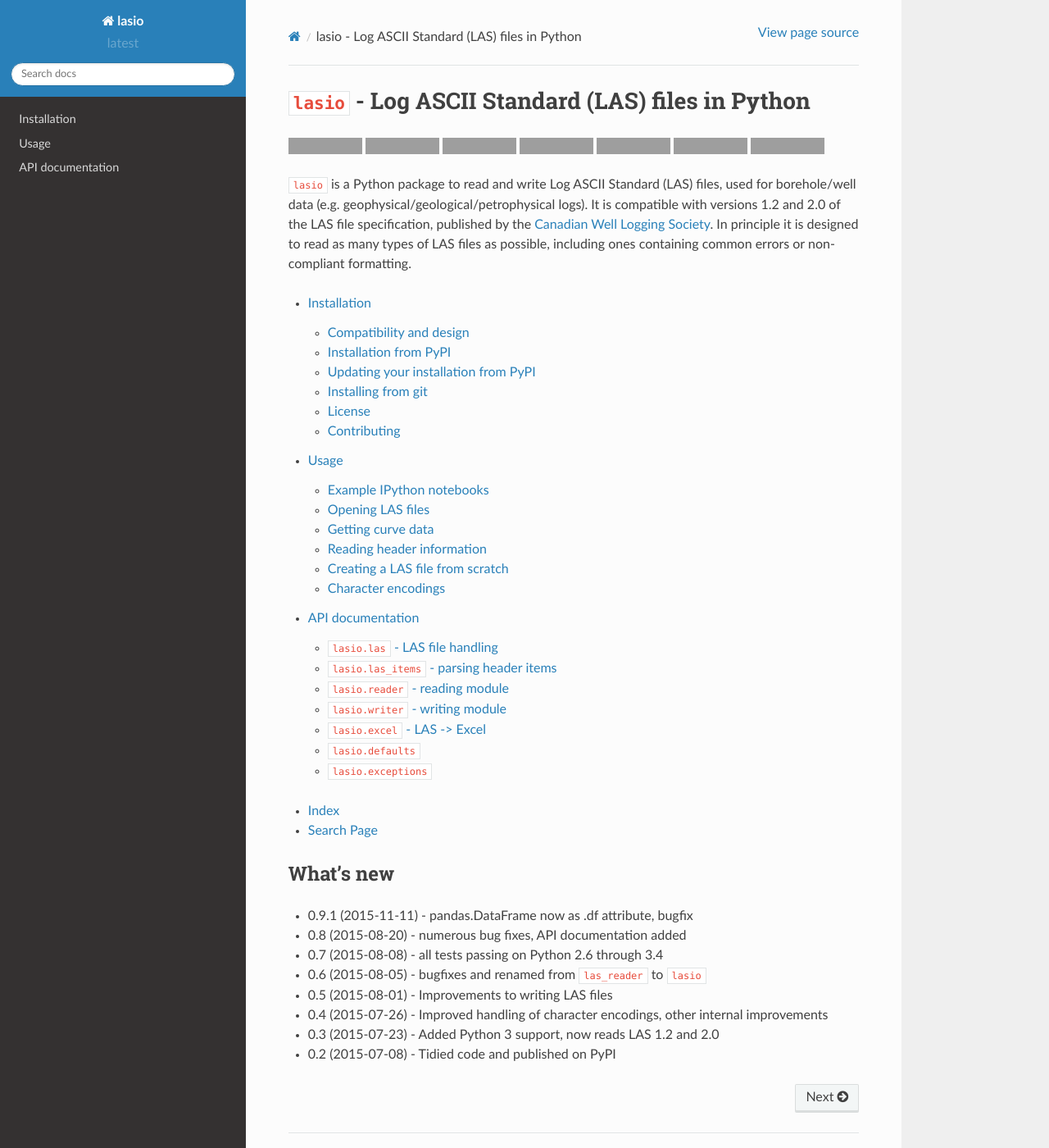
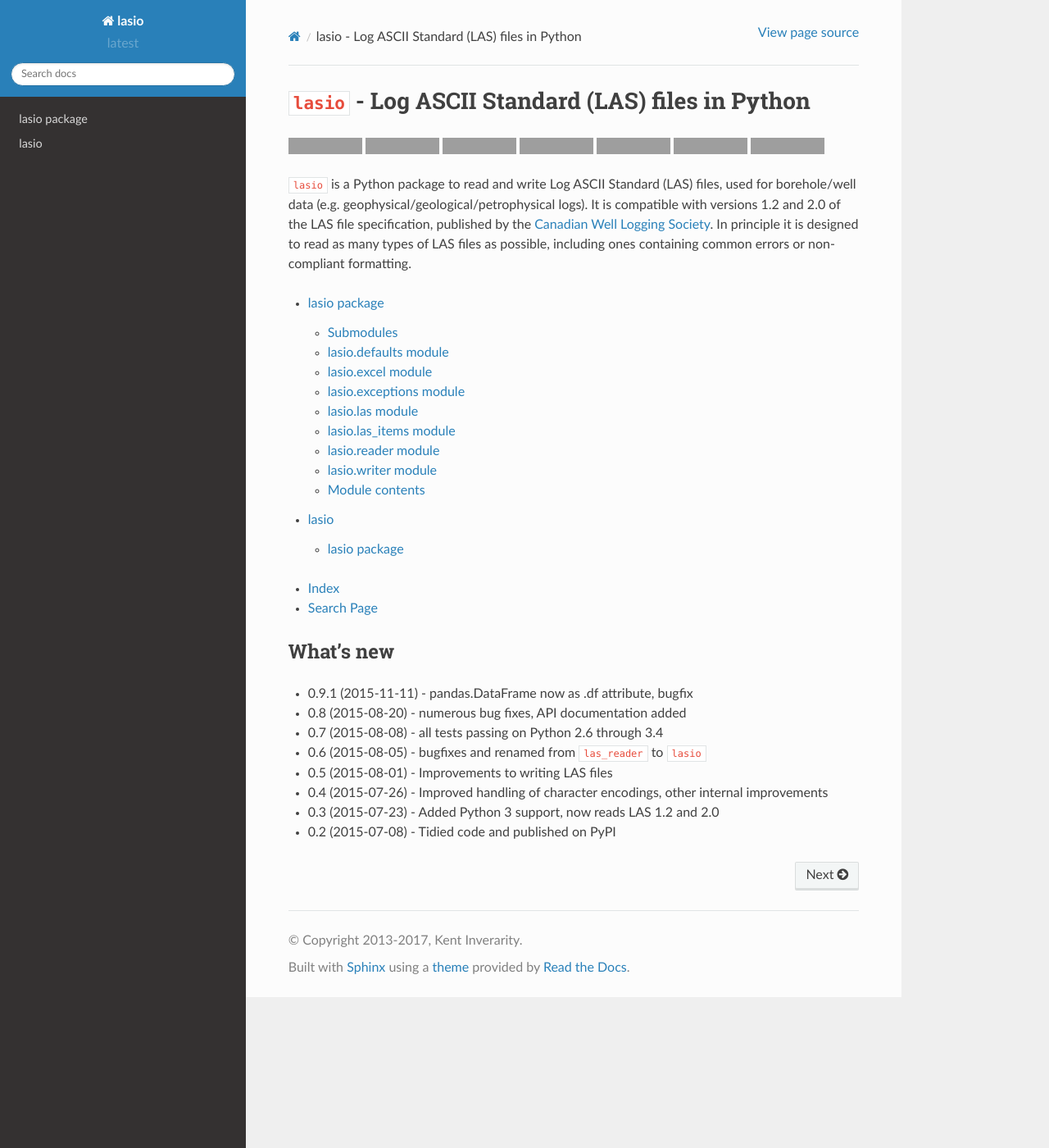
Before and after one commit to kinverarity1/lasio, a Sphinx documentation site: the page built from docs/source/index.rst, in a window 1280 px wide and 1400 px high. Shown: the whole window at 82% size. Built offline with Sphinx 7.4.7 and the Read the Docs theme 2.0.0, drawn with Linux system fonts in a browser that asks for light colours; formulas are drawn with MathJax 3; some of the changed lines change nothing that is shown; grey boxes are pictures that could not be loaded.

Commit message:
reorganise autodoc rst

```diff
--- a/docs/source/apidocs.rst
+++ /dev/null
@@ -1,51 +0,0 @@
-API documentation
-=================
-
-``lasio.las`` - LAS file handling
----------------------------------
-
-.. automodule:: lasio.las
-   :members:
-   :undoc-members:
-
-``lasio.las_items`` - parsing header items
-------------------------------------------
-
-.. automodule:: lasio.las_items
-   :members:
-   :undoc-members:
-
-``lasio.reader`` - reading module
----------------------------------
-
-.. automodule:: lasio.reader
-   :members:
-   :undoc-members:
-
-``lasio.writer`` - writing module
----------------------------------
-
-.. automodule:: lasio.writer
-   :members:
-   :undoc-members:
-
-``lasio.excel`` - LAS -> Excel
-------------------------------
-
-.. automodule:: lasio.excel
-   :members:
-   :undoc-members:
-
-``lasio.defaults``
-------------------------------
-
-.. automodule:: lasio.defaults
-   :members:
-   :undoc-members:
-
-``lasio.exceptions``
-------------------------------
-
-.. automodule:: lasio.exceptions
-   :members:
-   :undoc-members:
--- a/docs/source/conf.py
+++ b/docs/source/conf.py
@@ -19,7 +19,7 @@
 # If extensions (or modules to document with autodoc) are in another directory,
 # add these directories to sys.path here. If the directory is relative to the
 # documentation root, use os.path.abspath to make it absolute, like shown here.
-#sys.path.insert(0, os.path.abspath('.'))
+sys.path.insert(0, os.path.abspath('.'))
 
 # -- General configuration ------------------------------------------------
 
--- a/docs/source/index.rst
+++ b/docs/source/index.rst
@@ -27,9 +27,8 @@
 .. toctree::
    :maxdepth: 2
 
-   install
-   usage
-   apidocs
+   lasio
+   modules
 
 * :ref:`genindex`
 * :ref:`search`
--- a/docs/source/install.rst
+++ /dev/null
@@ -1,86 +0,0 @@
-
-Installation
-============
-
-Compatibility and design
-------------------------
-
-``lasio`` is written to be compatible with Python 2.6+ (and runs without modification on Python 3).
-
-It is structured as a standard Python package so that you can use it without having to modify your PYTHONPATH environment variable or update versions by copying files manually.
-
-Installation from PyPI
-----------------------
-
-The recommended way to install it is from `PyPI <https://pypi.python.org/pypi/lasio>`__ with:
-
-.. code:: bash
-
-    $ pip install lasio
-
-If necessary this will download and install the packages which ``lasio`` depends on to run:
-
-- `ordereddict <https://pypi.python.org/pypi/ordereddict>`__ - simple extension to the standard library for Python 2.6 support
-- `numpy <http://numpy.org>`__ - for numerical computing, often pre-installed with scientific Python distributions
-
-There are some packages which ``lasio`` will use to provide extra functionality if they are installed, but they are not required:
-
-- `pandas <https://pypi.python.org/pypi/pandas>`__ - data analysis library
-- `chardet <https://pypi.python.org/pypi/chardet>`__ or `cChardet <https://github.com/PyYoshi/cChardet>`__ - automatic detection of character encodings
-
-Unless you have a particular reason I'd recommend installing these as well with:
-
-.. code:: bash
-
-    $ pip install -r optional-packages.txt
-
-Updating your installation from PyPI
-------------------------------------
-
-New releases are frequently sent to `PyPI <https://pypi.python.org/pypi/lasio>`__, so if you want to stay updated:
-
-.. code:: bash
-
-   $ pip install --upgrade lasio
-
-Installing from git
--------------------
-
-If you would like the latest version from `GitHub <https://github.com/kinverarity1/lasio>`__ use:
-
-.. code:: bash
-
-    $ git clone https://github.com/kinverarity1/lasio.git
-    $ cd lasio
-    $ python setup.py develop
-
-And to update:
-
-.. code:: bash
-
-    $ git pull origin master
-
-License
--------
-
-``lasio`` is open-sourced under the `MIT License <https://github.com/kinverarity1/lasio/blob/master/LICENSE>`__.
-
-The code is available at `GitHub <https://github.com/kinverarity1/lasio>`__.
-
-
-
-Contributing
-------------
-
-Contributions are very welcome. Please fork the project on `GitHub <https://github.com/kinverarity1/lasio>`__ and submit a pull request (PR) containing any changes you have made.
-
-Suggested improvements, bug reports, shortcomings, desirable features, examples of LAS files which do not load as you expected, are all also welcome either via `GitHub <https://github.com/kinverarity1/lasio/issues/new>`__ or `email <mailto:kinverarity@hotmail.com>`__.
-
-Thanks to the following GitHub users (in chronological order) for their help:
-
--  VelizarVESSELINOV
--  diverdude
--  tomtommahout
--  dagrha
-
-Last updated 2015-12-02
--- /dev/null
+++ b/docs/source/lasio.rst
@@ -0,0 +1,70 @@
+lasio package
+=============
+
+Submodules
+----------
+
+lasio\.defaults module
+----------------------
+
+.. automodule:: lasio.defaults
+    :members:
+    :undoc-members:
+    :show-inheritance:
+
+lasio\.excel module
+-------------------
+
+.. automodule:: lasio.excel
+    :members:
+    :undoc-members:
+    :show-inheritance:
+
+lasio\.exceptions module
+------------------------
+
+.. automodule:: lasio.exceptions
+    :members:
+    :undoc-members:
+    :show-inheritance:
+
+lasio\.las module
+-----------------
+
+.. automodule:: lasio.las
+    :members:
+    :undoc-members:
+    :show-inheritance:
+
+lasio\.las\_items module
+------------------------
+
+.. automodule:: lasio.las_items
+    :members:
+    :undoc-members:
+    :show-inheritance:
+
+lasio\.reader module
+--------------------
+
+.. automodule:: lasio.reader
+    :members:
+    :undoc-members:
+    :show-inheritance:
+
+lasio\.writer module
+--------------------
+
+.. automodule:: lasio.writer
+    :members:
+    :undoc-members:
+    :show-inheritance:
+
+
+Module contents
+---------------
+
+.. automodule:: lasio
+    :members:
+    :undoc-members:
+    :show-inheritance:
--- /dev/null
+++ b/docs/source/modules.rst
@@ -0,0 +1,7 @@
+lasio
+=====
+
+.. toctree::
+   :maxdepth: 4
+
+   lasio
--- a/docs/source/usage.rst
+++ /dev/null
@@ -1,218 +0,0 @@
-Usage
-=====
-
-Example IPython notebooks
-~~~~~~~~~~~~~~~~~~~~~~~~~
-
-Look at the `example IPython notebooks here <http://nbviewer.ipython.org/github/kinverarity1/lasio/tree/master/notebooks/>`__. More detailed examples are coming.
-
-Opening LAS files
-~~~~~~~~~~~~~~~~~
-
-To open a LAS file from disk:
-
-.. code:: python
-
-    >>> import lasio
-    >>> l = lasio.read("sample_big.las")
-
-To open a LAS file from a URL:
-
-.. code:: python
-
-    >>> l = lasio.read("http://someplace.com/example.las")
-
-Getting curve data
-~~~~~~~~~~~~~~~~~~
-
-.. code:: python
-
-    >>> from pprint import pprint
-    >>> pprint(l.curves)
-    [Curve(mnemonic=u'DEPT', unit=u'M', value=u'', descr=u'1  DEPTH', data=array([ 1670.   ,  1669.875,  1669.75 , ...,  1669.75 ,  1670.   , 1669.875])),
-     Curve(mnemonic=u'DT', unit=u'US/M', value=u'', descr=u'2  SONIC TRANSIT TIME', data=array([ 123.45,  123.45,  123.45, ...,  123.45,  123.45,  123.45])),
-     Curve(mnemonic=u'RHOB', unit=u'K/M3', value=u'', descr=u'3  BULK DENSITY', data=array([ 2550.,  2550.,  2550., ...,  2550.,  2550.,  2550.])),
-     Curve(mnemonic=u'NPHI', unit=u'V/V', value=u'', descr=u'4   NEUTRON POROSITY', data=array([ 0.45,  0.45,  0.45, ...,  0.45,  0.45,  0.45])),
-     Curve(mnemonic=u'SFLU', unit=u'OHMM', value=u'', descr=u'5  RXO RESISTIVITY', data=array([ 123.45,  123.45,  123.45, ...,  123.45,  123.45,  123.45])),
-     Curve(mnemonic=u'SFLA', unit=u'OHMM', value=u'', descr=u'6  SHALLOW RESISTIVITY', data=array([ 123.45,  123.45,  123.45, ...,  123.45,  123.45,  123.45])),
-     Curve(mnemonic=u'ILM', unit=u'OHMM', value=u'', descr=u'7  MEDIUM RESISTIVITY', data=array([ 110.2,  110.2,  110.2, ...,  110.2,  110.2,  110.2])),
-     Curve(mnemonic=u'ILD', unit=u'OHMM', value=u'', descr=u'8  DEEP RESISTIVITY', data=array([ 105.6,  105.6,  105.6, ...,  105.6,  105.6,  105.6]))]
-    >>> for curve in l.curves:
-    ...     print("%s\t[%s]\t%s\t%s" % (
-    ...         curve.mnemonic, curve.unit, curve.value, curve.descr))
-    ...
-    DEPT    [M]             1  DEPTH
-    DT      [US/M]          2  SONIC TRANSIT TIME
-    RHOB    [K/M3]          3  BULK DENSITY
-    NPHI    [V/V]           4   NEUTRON POROSITY
-    SFLU    [OHMM]          5  RXO RESISTIVITY
-    SFLA    [OHMM]          6  SHALLOW RESISTIVITY
-    ILM     [OHMM]          7  MEDIUM RESISTIVITY
-    ILD     [OHMM]          8  DEEP RESISTIVITY
-
-And if all you want is the curve data itself it's accessible as items of the ``LASFile`` object:
-
-.. code:: python
-
-    >>> l["SFLU"]
-    array([ 123.45,  123.45,  123.45, ...,  123.45,  123.45,  123.45])
-    >>> l["DEPT"]
-    array([ 1670.   ,  1669.875,  1669.75 , ...,  1669.75 ,  1670.   , 1669.875])
-
-Reading header information
-~~~~~~~~~~~~~~~~~~~~~~~~~~
-
-Header information is parsed into simple ``HeaderItem`` objects, and stored in a dictionary for each section of the header:
-
-.. code:: python
-
-    >>> l = lasio.read("sample_big.las")
-    >>> l.version
-    {'VERS': HeaderItem(mnemonic=u'VERS', unit=u'', value=1.2, descr=u'CWLS LOG ASCII STANDARD -VERSION 1.2'),
-     'WRAP': HeaderItem(mnemonic=u'WRAP', unit=u'', value=u'NO', descr=u'ONE LINE PER DEPTH STEP')}
-    >>> l.well
-    {'STRT': HeaderItem(mnemonic=u'STRT', unit=u'M', value=1670.0, descr=u''),
-     'STOP': HeaderItem(mnemonic=u'STOP', unit=u'M', value=1660.0, descr=u''),
-     'STEP': HeaderItem(mnemonic=u'STEP', unit=u'M', value=-0.125, descr=u''),
-     'NULL': HeaderItem(mnemonic=u'NULL', unit=u'', value=-999.25, descr=u''),
-     'COMP': HeaderItem(mnemonic=u'COMP', unit=u'', value=u'ANY OIL COMPANY LTD.', descr=u'COMPANY'),
-     'WELL': HeaderItem(mnemonic=u'WELL', unit=u'', value=u'ANY ET AL OIL WELL #12', descr=u'WELL'),
-     'FLD': HeaderItem(mnemonic=u'FLD', unit=u'', value=u'EDAM', descr=u'FIELD'),
-     'LOC': HeaderItem(mnemonic=u'LOC', unit=u'', value=u'A9-16-49-20W3M', descr=u'LOCATION'),
-     'PROV': HeaderItem(mnemonic=u'PROV', unit=u'', value=u'SASKATCHEWAN', descr=u'PROVINCE'),
-     'SRVC': HeaderItem(mnemonic=u'SRVC', unit=u'', value=u'ANY LOGGING COMPANY LTD.', descr=u'SERVICE COMPANY'),
-     'DATE': HeaderItem(mnemonic=u'DATE', unit=u'', value=u'25-DEC-1988', descr=u'LOG DATE'),
-     'UWI': HeaderItem(mnemonic=u'UWI', unit=u'', value=u'100091604920W300', descr=u'UNIQUE WELL ID')}
-    >>> l.params
-    {'BHT': HeaderItem(mnemonic=u'BHT', unit=u'DEGC', value=35.5, descr=u'BOTTOM HOLE TEMPERATURE'),
-     'BS': HeaderItem(mnemonic=u'BS', unit=u'MM', value=200.0, descr=u'BIT SIZE'),
-     'FD': HeaderItem(mnemonic=u'FD', unit=u'K/M3', value=1000.0, descr=u'FLUID DENSITY'),
-     'MATR': HeaderItem(mnemonic=u'MATR', unit=u'', value=0.0, descr=u'NEUTRON MATRIX(0=LIME,1=SAND,2=DOLO)'),
-     'MDEN': HeaderItem(mnemonic=u'MDEN', unit=u'', value=2710.0, descr=u'LOGGING MATRIX DENSITY'),
-     'RMF': HeaderItem(mnemonic=u'RMF', unit=u'OHMM', value=0.216, descr=u'MUD FILTRATE RESISTIVITY'),
-     'DFD': HeaderItem(mnemonic=u'DFD', unit=u'K/M3', value=1525.0, descr=u'DRILL FLUID DENSITY')}
-
-The ~Other section is stored as free text:
-
-.. code:: python
-
-    >>> l.other
-    u'Note: The logging tools became stuck at 625 meters causing the data\nbetween 625 meters and 615 meters to be invalid.'
-
-The actual values are stored as the ``value`` attribute:
-
-.. code:: python
-
-    >>> l.well["UWI"].value
-    u'100091604920W300'
-    >>> l.well["DATE"].value
-    u'25-DEC-1988'
-    >>> l.params["BHT"].value
-    35.5
-
-Creating a LAS file from scratch
-~~~~~~~~~~~~~~~~~~~~~~~~~~~~~~~~
-
-First create an empty ``LASFile`` object:
-
-.. code:: python
-
-    >>> l = lasio.LASFile()
-    >>> l.header
-    {'~V': {'VERS': HeaderItem(mnemonic='VERS', unit='', value=2.0, descr='CWLS log ASCII Standard -VERSION 2.0'),
-     'WRAP': HeaderItem(mnemonic='WRAP', unit='', value='NO', descr='One line per depth step'),
-     'DLM': HeaderItem(mnemonic='DLM', unit='', value='SPACE', descr='Column Data Section Delimiter')},
-     '~W': {'STRT': HeaderItem(mnemonic='STRT', unit='m', value=nan, descr='START DEPTH'),
-     'STOP': HeaderItem(mnemonic='STOP', unit='m', value=nan, descr='STOP DEPTH'),
-     'STEP': HeaderItem(mnemonic='STEP', unit='m', value=nan, descr='STEP'),
-     'NULL': HeaderItem(mnemonic='NULL', unit='', value=-9999.25, descr='NULL VALUE'),
-     'COMP': HeaderItem(mnemonic='COMP', unit='', value='', descr='COMPANY'),
-     'WELL': HeaderItem(mnemonic='WELL', unit='', value='', descr='WELL'),
-     'FLD': HeaderItem(mnemonic='FLD', unit='', value='', descr='FIELD'),
-     'LOC': HeaderItem(mnemonic='LOC', unit='', value='', descr='LOCATION'),
-     'PROV': HeaderItem(mnemonic='PROV', unit='', value='', descr='PROVINCE'),
-     'CNTY': HeaderItem(mnemonic='CNTY', unit='', value='', descr='COUNTY'),
-     'STAT': HeaderItem(mnemonic='STAT', unit='', value='', descr='STATE'),
-     'CTRY': HeaderItem(mnemonic='CTRY', unit='', value='', descr='COUNTRY'),
-     'SRVC': HeaderItem(mnemonic='SRVC', unit='', value='', descr='SERVICE COMPANY'),
-     'DATE': HeaderItem(mnemonic='DATE', unit='', value='', descr='DATE'),
-     'UWI': HeaderItem(mnemonic='UWI', unit='', value='', descr='UNIQUE WELL ID'),
-     'API': HeaderItem(mnemonic='API', unit='', value='', descr='API NUMBER')},
-     '~C': [],
-     '~P': {},
-     '~O': }
-
-Then let's add some header items and curve data:
-
-.. code:: python
-
-    >>> import datetime
-    >>> l.well["DATE"].value = str(datetime.datetime.today())
-    >>> l.params["ENGI"] = lasio.HeaderItem("ENGI", "", "kinverarity@hotmail.com", "Creator of this file...")
-    >>> l.other = "Example of creating a LAS file from scratch using lasio"
-    >>> depth = [100, 100.5, 101, 101.5, 102]
-    >>> data = [5, 6, 9, 7, -9999.25]
-    >>> l.add_curve("DEPT", depth, unit="m")
-    >>> l.add_curve("DAT", data, descr="Made-up curve data for example")
-
-Finally write the result (in this case to the console):
-
-.. code:: python
-
-    >>> import sys
-    >>> l.write(sys.stdout, version=2.0, fmt="%10.5g")
-    ~Version ---------------------------------------------------
-    VERS.       2.0 : CWLS log ASCII Standard -VERSION 2.0
-    WRAP.        NO : One line per depth step
-    DLM .     SPACE : Column Data Section Delimiter
-    ~Well ------------------------------------------------------
-    STRT.m                         100.0 : START DEPTH
-    STOP.m                         102.0 : STOP DEPTH
-    STEP.m                           0.5 : STEP
-    NULL.                       -9999.25 : NULL VALUE
-    COMP.                                : COMPANY
-    WELL.                                : WELL
-    FLD .                                : FIELD
-    LOC .                                : LOCATION
-    PROV.                                : PROVINCE
-    CNTY.                                : COUNTY
-    STAT.                                : STATE
-    CTRY.                                : COUNTRY
-    SRVC.                                : SERVICE COMPANY
-    DATE.     2015-08-09 17:12:52.371000 : DATE
-    UWI .                                : UNIQUE WELL ID
-    API .                                : API NUMBER
-    ~Curves ----------------------------------------------------
-    DEPT.m      :
-    DAT .       : Made-up curve data for example
-    ~Params ----------------------------------------------------
-    ENGI.     kinverarity@hotmail.com : Creator of this file...
-    ~Other -----------------------------------------------------
-    Example of creating a LAS file from scratch using lasio
-    ~ASCII -----------------------------------------------------
-            100          5
-          100.5          6
-            101          9
-          101.5          7
-            102    -9999.2
-
-Character encodings
-~~~~~~~~~~~~~~~~~~~
-
-Three options:
-
-1. Do nothing and hope for no `errors <https://docs.python.org/2.7/howto/unicode.html#encodings>`__.
-
-2. Specify the encoding (internally ``lasio`` uses the ``open`` `function <https://docs.python.org/2/library/codecs.html#codecs.open>`__ from ``codecs`` which is part of the standard library):
-
-.. code:: python
-
-    >>> l = lasio.read("example.las", encoding="windows-1252")
-
-3. Install a third-party package like `cChardet <https://github.com/PyYoshi/cChardet>`__ (faster) or `chardet <https://pypi.python.org/pypi/chardet>`__ (slower) to automatically detect the character encoding. If these packages are installed this code will use whichever is faster:
-
-.. code:: python
-
-    >>> l = lasio.read("example.las", autodetect_encoding=True)
-
-Note that by default ``autodetect_encoding=False``.
```
